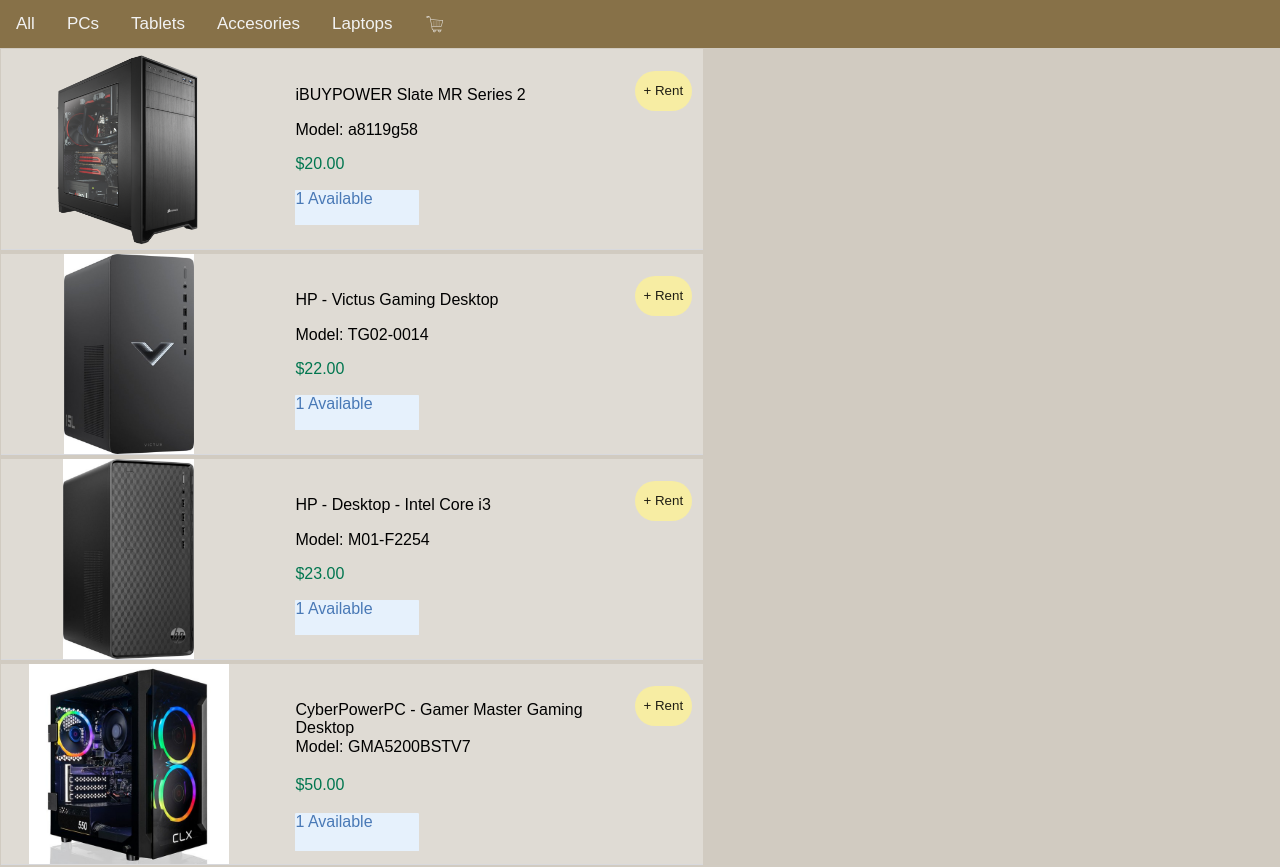
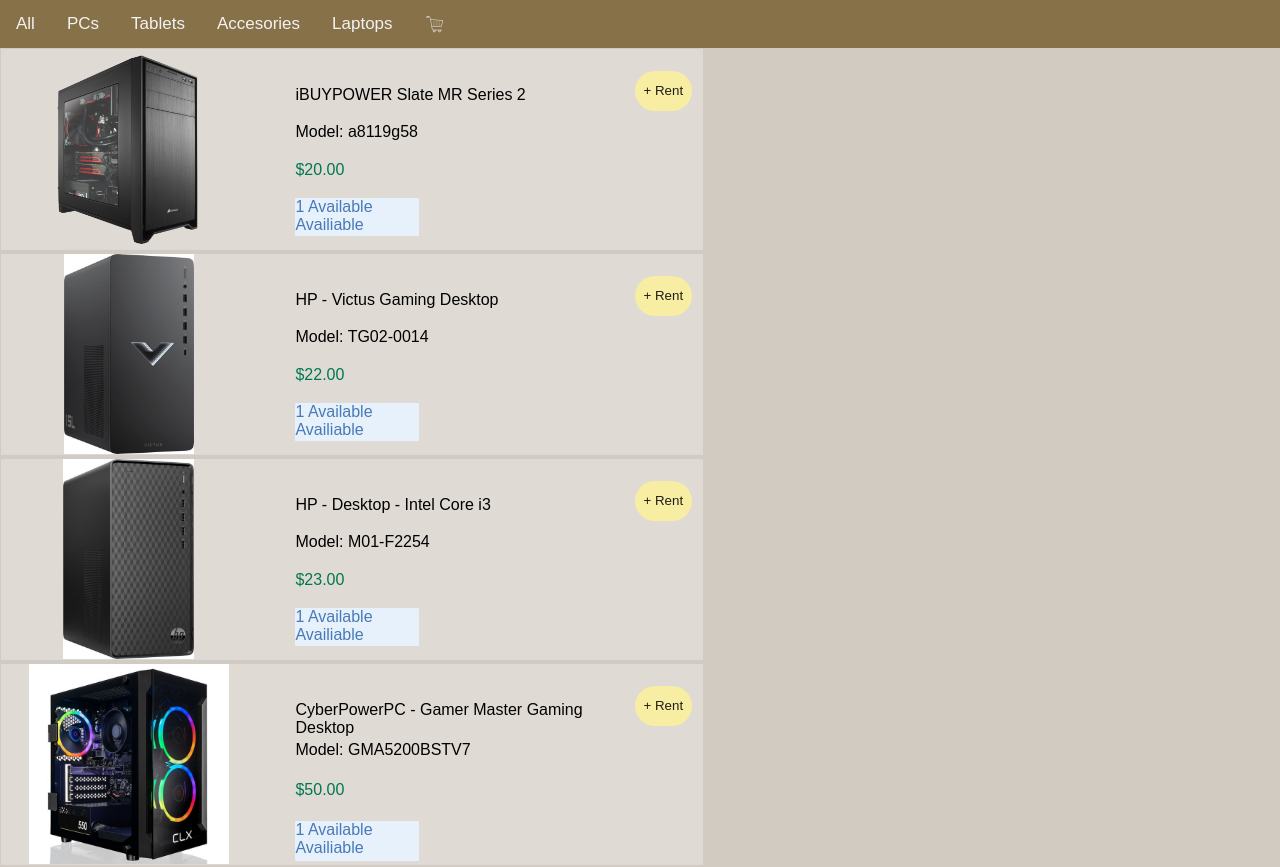
Before and after one commit to Matthew-Graves-Git/ou_resource_manager, a React (Create React App) app: page /PCs in a window 1280 px wide. Shown: the top 867 px of the page. Built offline with nearby package versions, Linux system fonts and the light colour scheme; no server answers; sample sign-in values are in the browser's storage.

Commit message:
items formatted

```diff
--- a/src/Components/Item.js
+++ b/src/Components/Item.js
@@ -1,10 +1,12 @@
 const Item = (props) => {
 
     const createItem = () =>{
-        if(props.item === 'image'){
+        if(props.item === 'image' || props.item === 'role' ){
             return ''
         }else if(props.item === 'price'){
             return `$${props.data}`;
+        }else if(props.item === 'stock'){
+            return `${props.data} Availiable`;
         }
         return props.data;
     }
```
